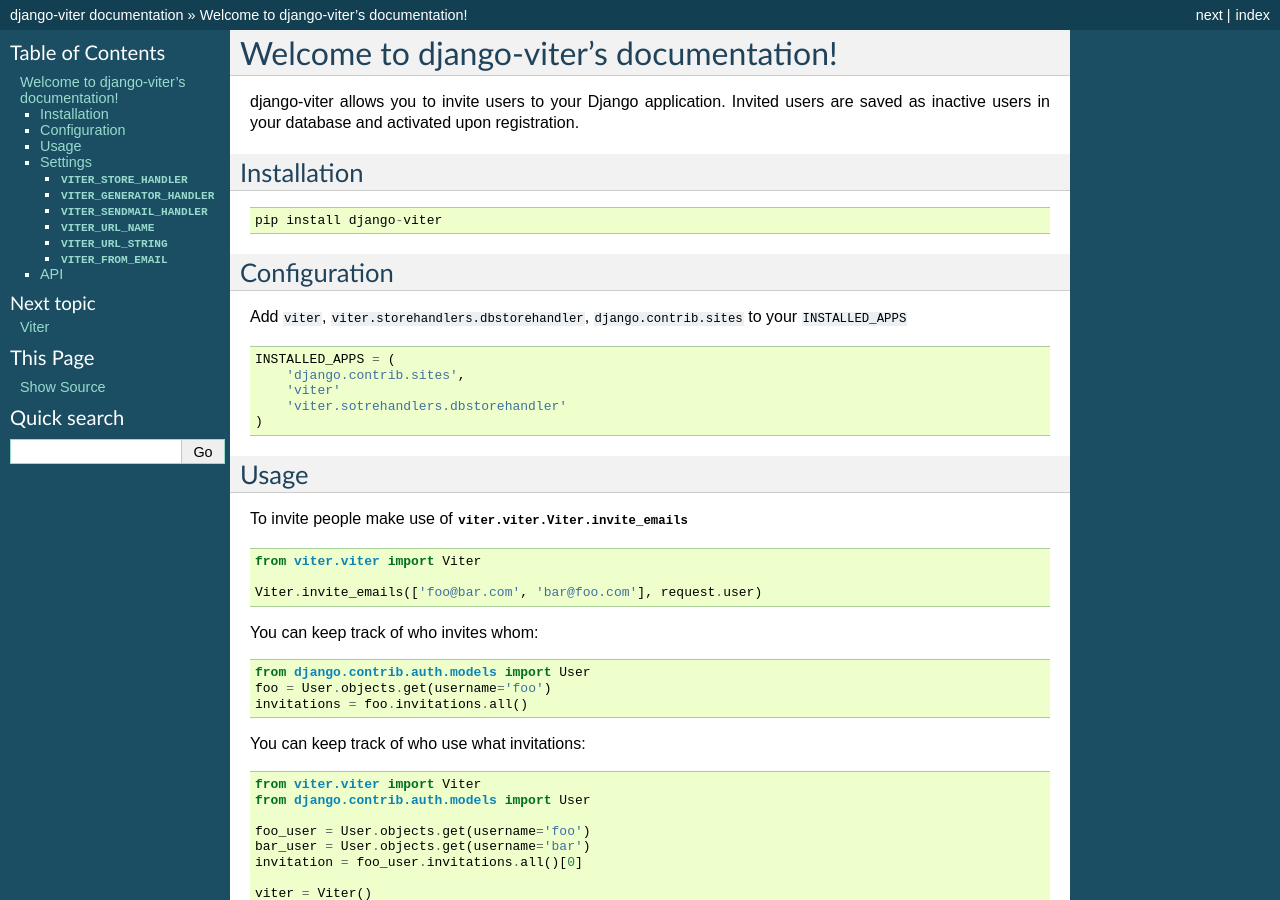
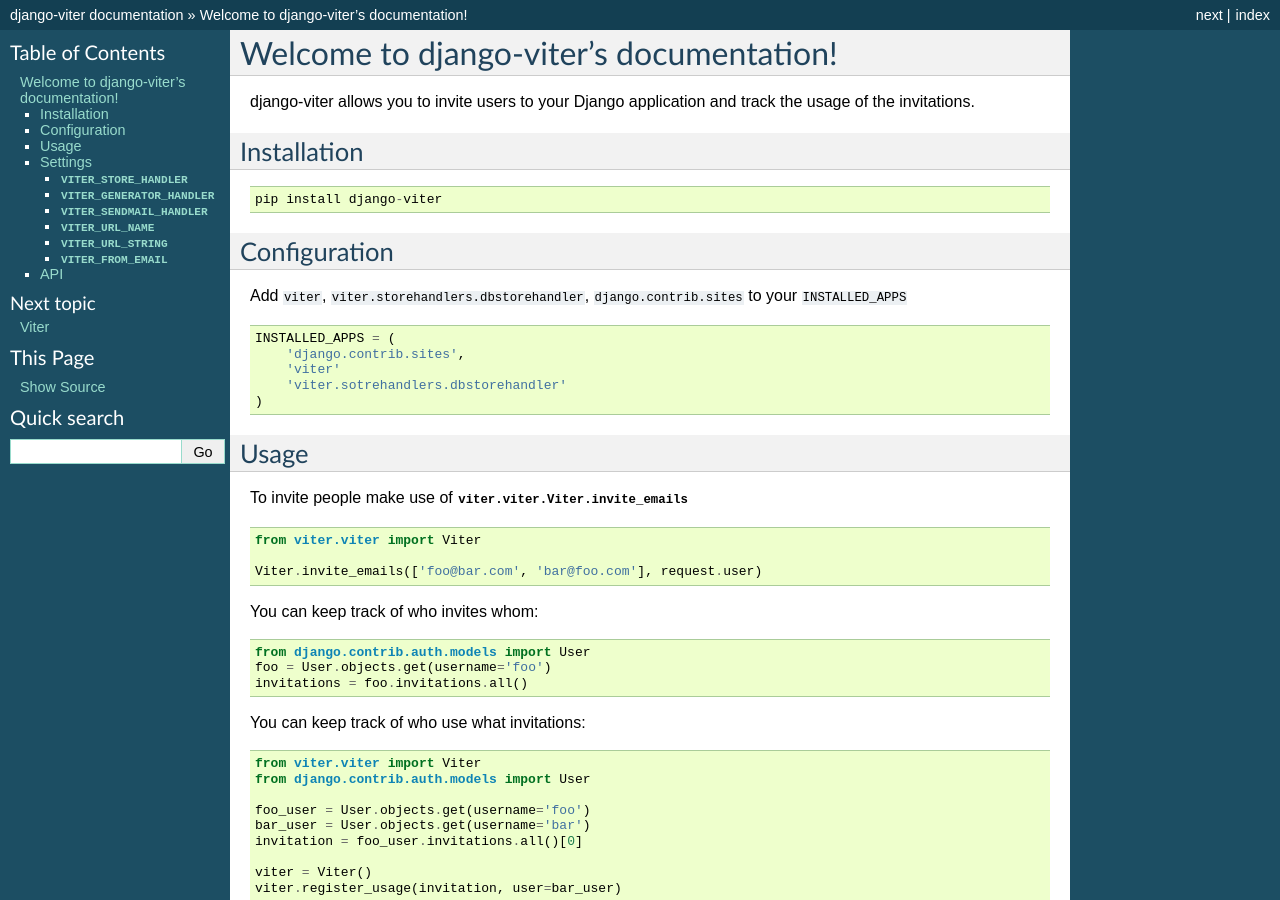
Before and after one commit to kaleidos/django-viter, a Sphinx documentation site: the page built from docs/index.rst, in a window 1280 px wide and 900 px high. Built offline with Sphinx 7.4.7, drawn with Linux system fonts in a browser that asks for light colours; the version number could not be read and is left out.

Commit message:
Fixed documentation

```diff
--- a/docs/index.rst
+++ b/docs/index.rst
@@ -1,9 +1,8 @@
 Welcome to django-viter's documentation!
 ========================================
 
-django-viter allows you to invite users to your Django application. Invited
-users are saved as inactive users in your database and activated upon
-registration.
+django-viter allows you to invite users to your Django application and track
+the usage of the invitations.
 
 Installation
 ------------
```
